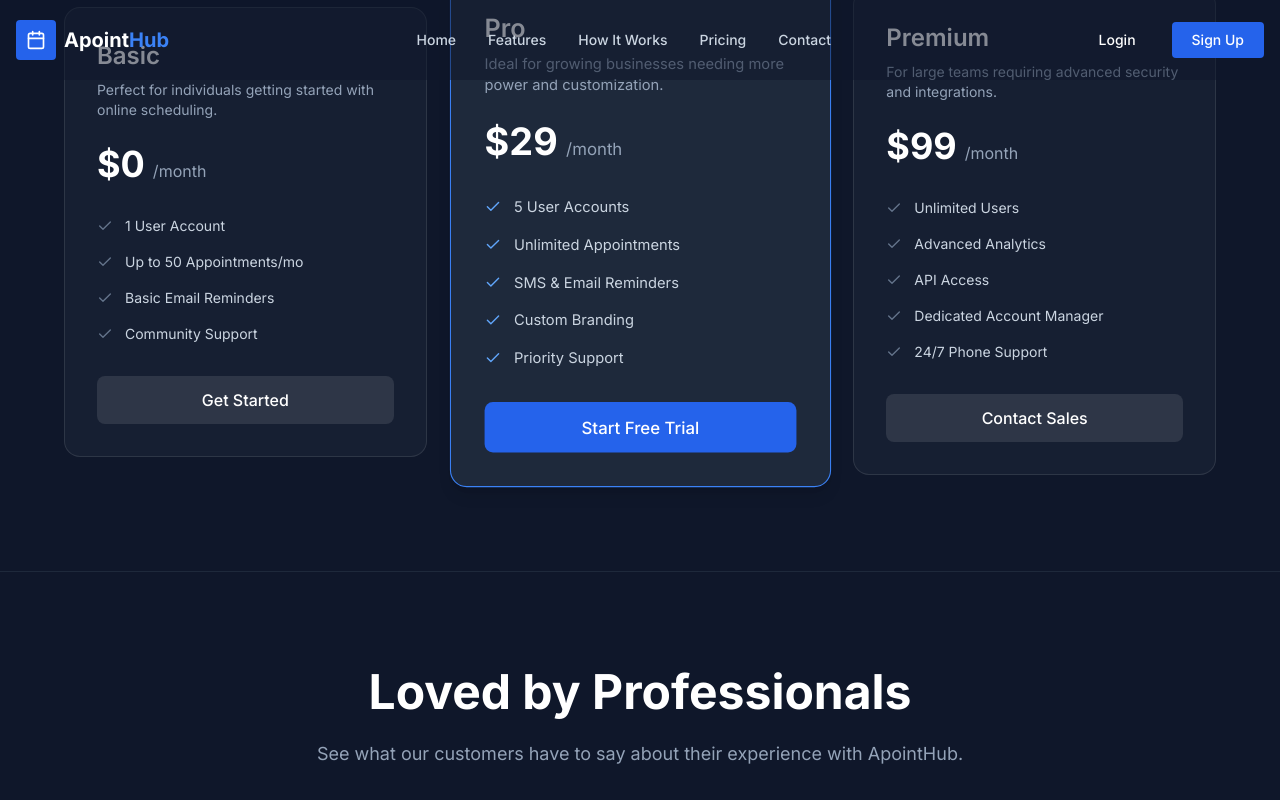
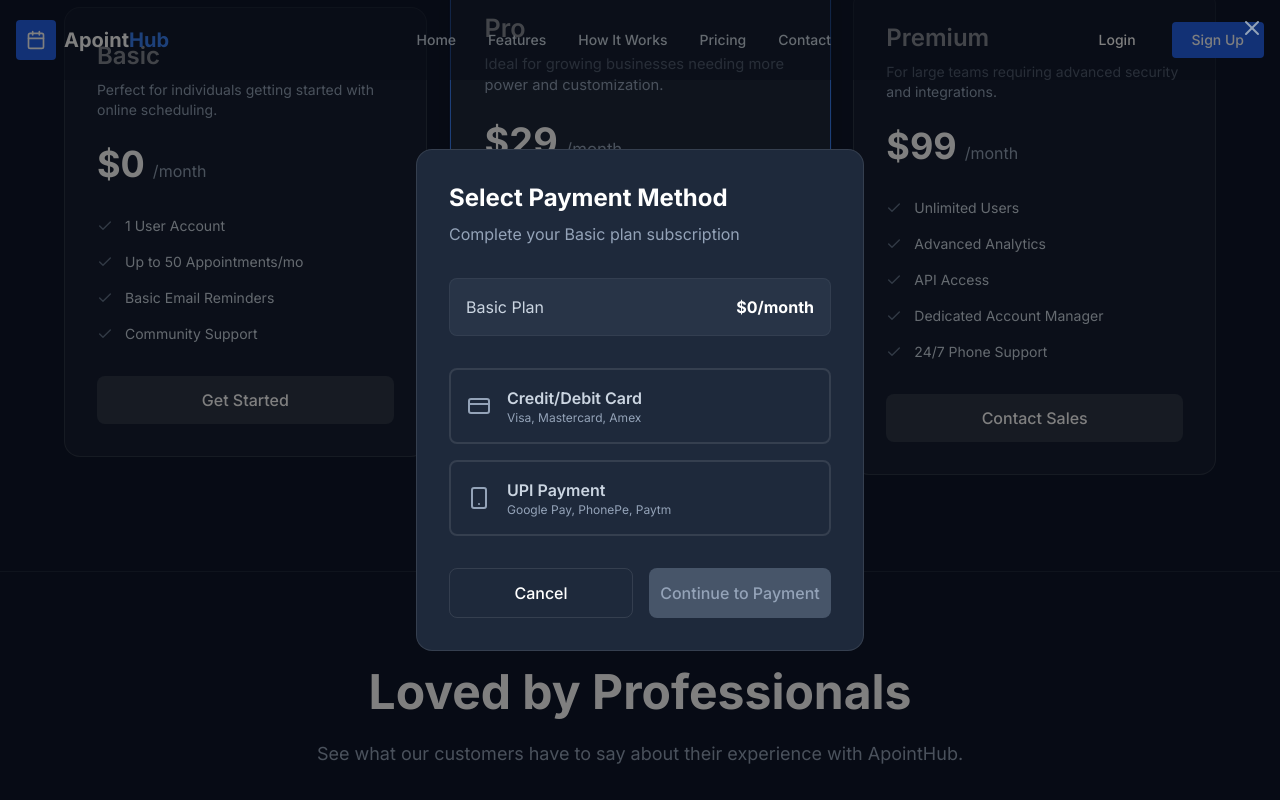
Before and after one commit to navsharma15/Online_Appointment-_booking_Frontend, a React (Vite) app: page / in a window 1280 px wide. Both pictures are taken after a click on the button "Get Started". Shown: the part 2749-3549 px from the top of the page. Built offline with nearby package versions, Linux system fonts and the light colour scheme.

Commit message:
Added payment method upi/cards

```diff
--- /dev/null
+++ b/src/components/PaymentModal.jsx
@@ -0,0 +1,105 @@
+import React, { useState } from 'react';
+import { X, CreditCard, Smartphone } from 'lucide-react';
+
+const PaymentModal = ({ isOpen, planName, planPrice, onClose, onPaymentSelect }) => {
+  const [selectedMethod, setSelectedMethod] = useState(null);
+
+  if (!isOpen) return null;
+
+  const handlePaymentSubmit = () => {
+    if (selectedMethod) {
+      onPaymentSelect(selectedMethod);
+      setSelectedMethod(null);
+    }
+  };
+
+  return (
+    <div className="fixed inset-0 bg-black/50 z-50 flex items-center justify-center p-4">
+      <div className="bg-slate-800 rounded-2xl max-w-md w-full border border-white/10 p-8 animate-in fade-in zoom-in">
+        {/* Close Button */}
+        <button
+          onClick={onClose}
+          className="absolute top-4 right-4 text-slate-400 hover:text-white transition-colors"
+        >
+          <X size={24} />
+        </button>
+
+        {/* Header */}
+        <div className="mb-8">
+          <h2 className="text-2xl font-bold text-white mb-2">Select Payment Method</h2>
+          <p className="text-slate-400">Complete your {planName} plan subscription</p>
+        </div>
+
+        {/* Plan Summary */}
+        <div className="bg-slate-700/50 rounded-lg p-4 mb-8 border border-white/5">
+          <div className="flex justify-between items-center">
+            <span className="text-slate-300">{planName} Plan</span>
+            <span className="text-white font-bold">{planPrice}/month</span>
+          </div>
+        </div>
+
+        {/* Payment Methods */}
+        <div className="space-y-4 mb-8">
+          {/* Card Payment */}
+          <button
+            onClick={() => setSelectedMethod('card')}
+            className={`w-full border-2 rounded-lg p-4 flex items-center transition-all ${
+              selectedMethod === 'card'
+                ? 'border-blue-500 bg-blue-500/10'
+                : 'border-white/10 hover:border-white/20'
+            }`}
+          >
+            <CreditCard className={`w-6 h-6 mr-4 ${selectedMethod === 'card' ? 'text-blue-400' : 'text-slate-400'}`} />
+            <div className="text-left">
+              <p className={`font-semibold ${selectedMethod === 'card' ? 'text-white' : 'text-slate-300'}`}>
+                Credit/Debit Card
+              </p>
+              <p className="text-xs text-slate-400">Visa, Mastercard, Amex</p>
+            </div>
+          </button>
+
+          {/* UPI Payment */}
+          <button
+            onClick={() => setSelectedMethod('upi')}
+            className={`w-full border-2 rounded-lg p-4 flex items-center transition-all ${
+              selectedMethod === 'upi'
+                ? 'border-blue-500 bg-blue-500/10'
+                : 'border-white/10 hover:border-white/20'
+            }`}
+          >
+            <Smartphone className={`w-6 h-6 mr-4 ${selectedMethod === 'upi' ? 'text-blue-400' : 'text-slate-400'}`} />
+            <div className="text-left">
+              <p className={`font-semibold ${selectedMethod === 'upi' ? 'text-white' : 'text-slate-300'}`}>
+                UPI Payment
+              </p>
+              <p className="text-xs text-slate-400">Google Pay, PhonePe, Paytm</p>
+            </div>
+          </button>
+        </div>
+
+        {/* Action Buttons */}
+        <div className="flex gap-4">
+          <button
+            onClick={onClose}
+            className="flex-1 border border-white/10 text-white py-3 rounded-lg font-medium hover:bg-white/5 transition-colors"
+          >
+            Cancel
+          </button>
+          <button
+            onClick={handlePaymentSubmit}
+            disabled={!selectedMethod}
+            className={`flex-1 py-3 rounded-lg font-medium transition-colors ${
+              selectedMethod
+                ? 'bg-blue-600 text-white hover:bg-blue-700'
+                : 'bg-slate-600 text-slate-400 cursor-not-allowed'
+            }`}
+          >
+            Continue to Payment
+          </button>
+        </div>
+      </div>
+    </div>
+  );
+};
+
+export default PaymentModal;
--- a/src/components/Pricing.jsx
+++ b/src/components/Pricing.jsx
@@ -1,7 +1,23 @@
-import React from 'react';
+import React, { useState } from 'react';
 import { Check } from 'lucide-react';
+import PaymentModal from './PaymentModal';
 
 const Pricing = () => {
+  const [selectedPlan, setSelectedPlan] = useState(null);
+  const [isPaymentModalOpen, setIsPaymentModalOpen] = useState(false);
+
+  const handlePlanClick = (plan) => {
+    setSelectedPlan(plan);
+    setIsPaymentModalOpen(true);
+  };
+
+  const handlePaymentSelect = (method) => {
+    console.log(`Payment method selected: ${method} for ${selectedPlan.name} plan`);
+    // Here you can integrate with your payment gateway
+    setIsPaymentModalOpen(false);
+    alert(`Proceeding with ${method} payment for ${selectedPlan.name} plan ($${selectedPlan.price})`);
+  };
+
   const plans = [
     {
       name: 'Basic',
@@ -79,6 +95,7 @@ const Pricing = () => {
               </ul>
 
               <button
+                onClick={() => handlePlanClick(plan)}
                 className={`w-full py-3 rounded-lg font-medium transition-colors ${
                   plan.highlight
                     ? 'bg-blue-600 text-white hover:bg-blue-700'
@@ -91,6 +108,14 @@ const Pricing = () => {
           ))}
         </div>
       </div>
+
+      <PaymentModal
+        isOpen={isPaymentModalOpen}
+        planName={selectedPlan?.name}
+        planPrice={selectedPlan?.price}
+        onClose={() => setIsPaymentModalOpen(false)}
+        onPaymentSelect={handlePaymentSelect}
+      />
     </section>
   );
 };
```
